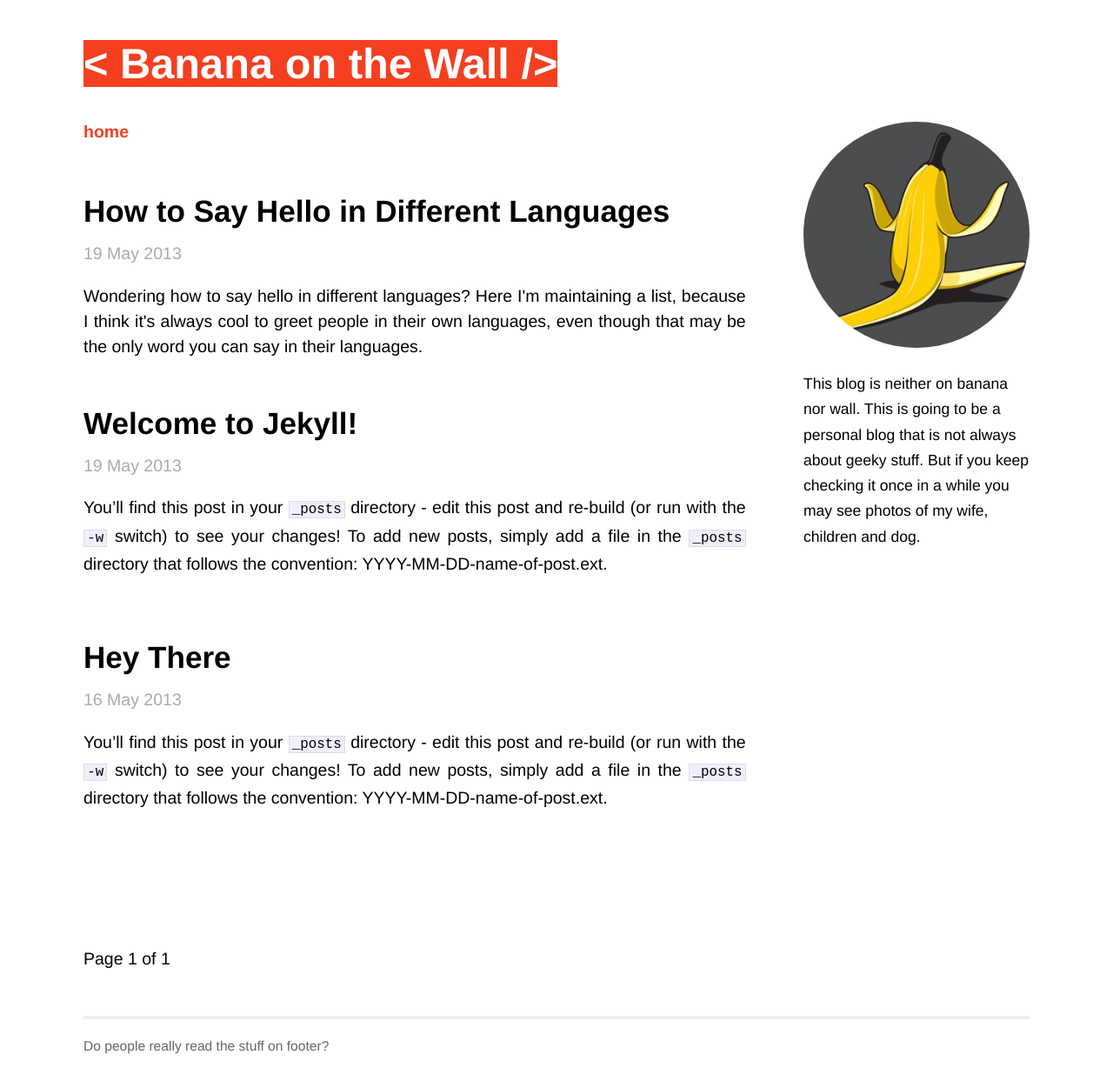
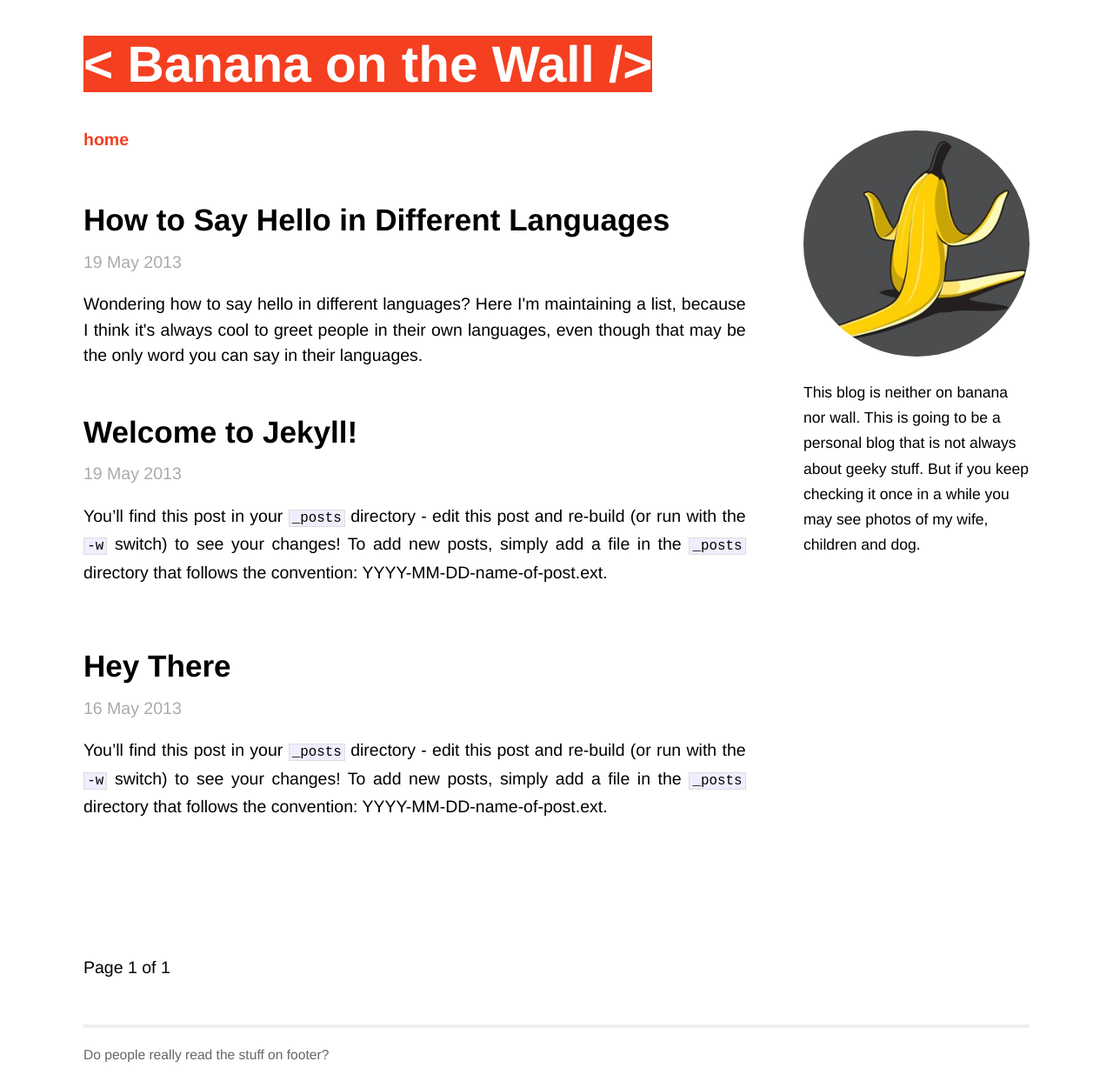
Before and after one commit to BananaOnTheWall/bananaonthewall.github.io, a Jekyll site: the page built from index.html, in a window 1280 px wide. Shown: the whole page at 87% size. Built offline with Jekyll 4.4.1, drawn with Linux system fonts in a browser that asks for light colours; the list of posts is cut into pages by our own code.

Commit message:
Update main.css

```diff
--- a/css/main.css
+++ b/css/main.css
@@ -81,7 +81,7 @@ ul.posts span {
 
 .site .header h1.title {
   display: inline-block;
-  font-size: 2.5em;
+  font-size: 3em;
 }
 
 h1.title a {
```
